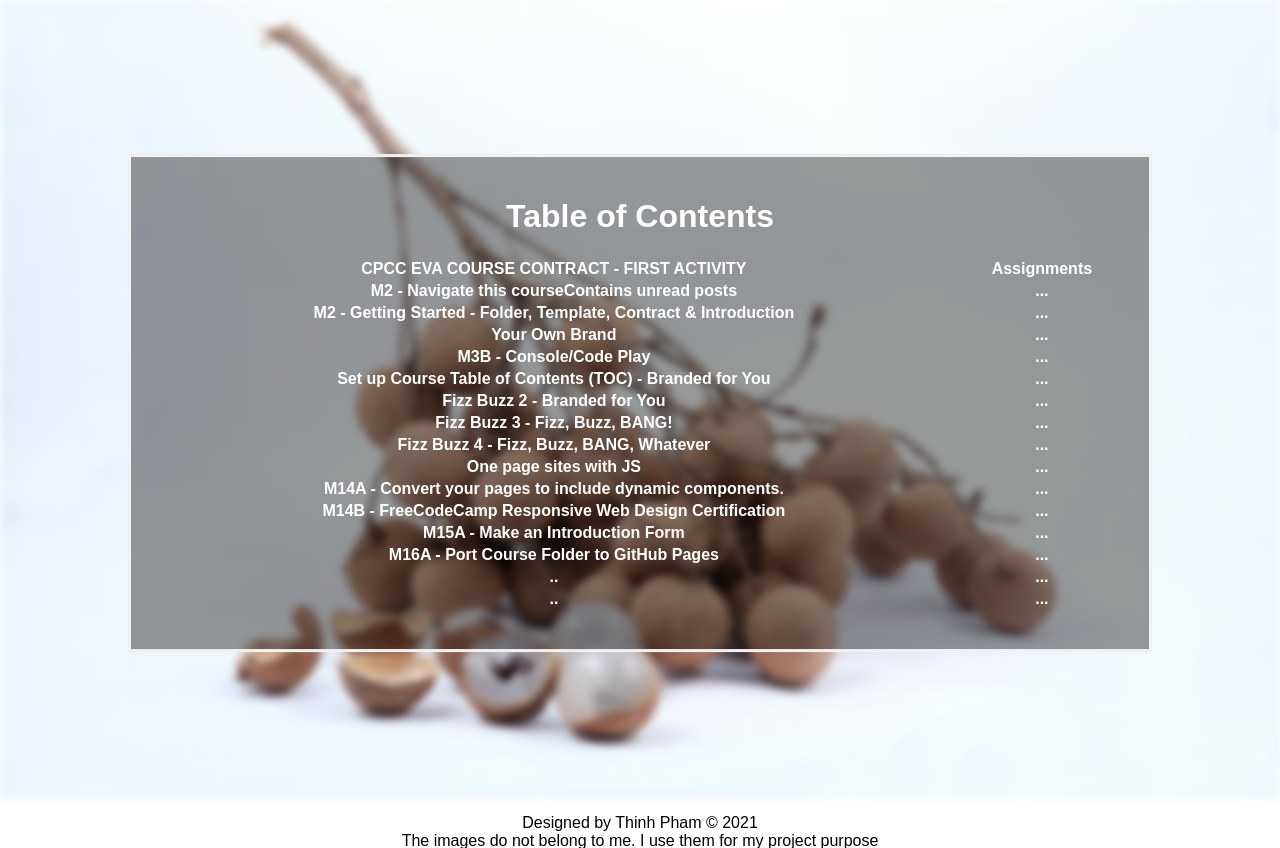
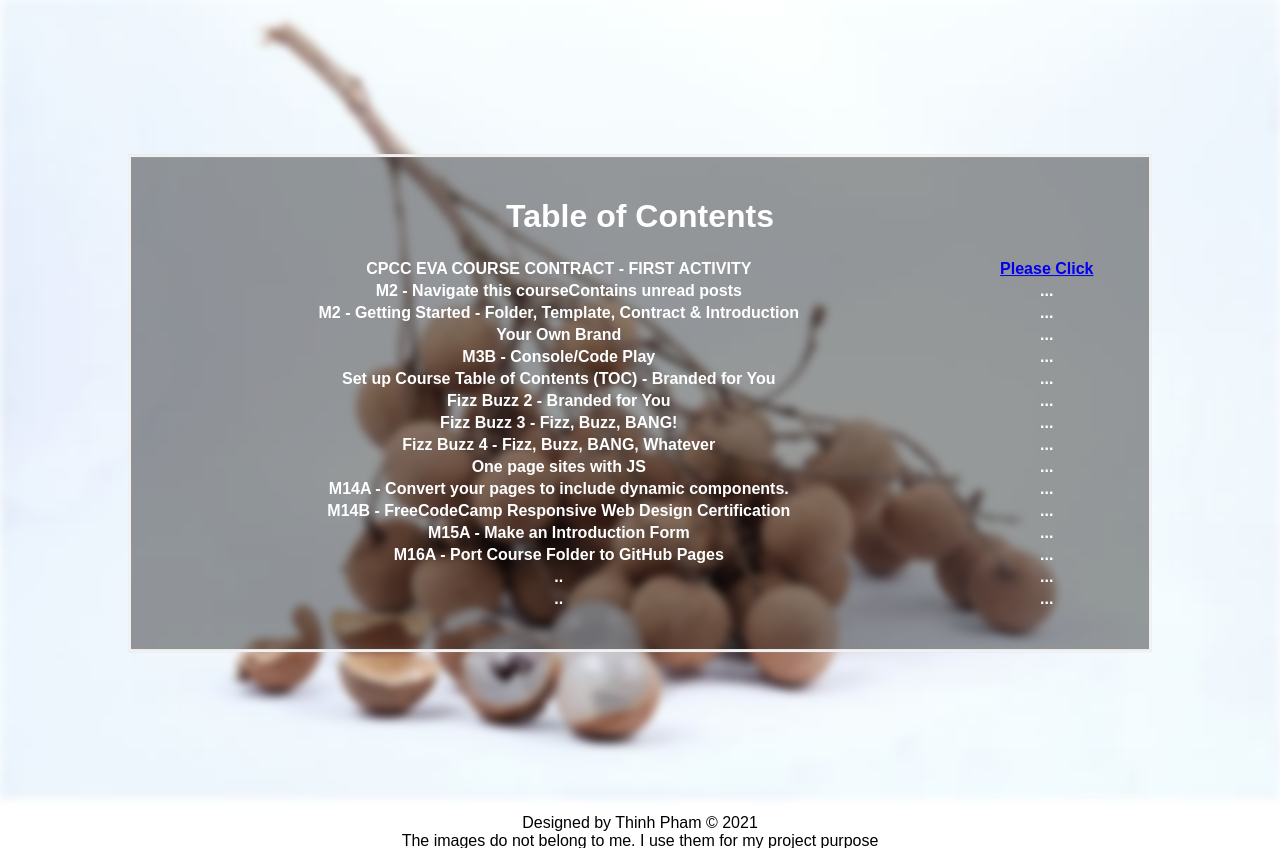
Before and after one commit to thinhpham266/web250, a PHP site: page / in a window 1280 px wide. Shown: the part 157-1005 px from the top of the page. Run offline with PHP 8.4, Linux system fonts and the light colour scheme.

Commit message:
Update index.php

```diff
--- a/index.php
+++ b/index.php
@@ -6,7 +6,7 @@
   <caption><h1>Table of Contents</h1></caption>
   <tr>
     <th>CPCC EVA COURSE CONTRACT - FIRST ACTIVITY</th>
-    <th>Assignments</th>
+    <th><a href="contract.html">Please Click</a></th>
   </tr>
   <tr>
     <td>M2 - Navigate this courseContains unread posts</td>
```
